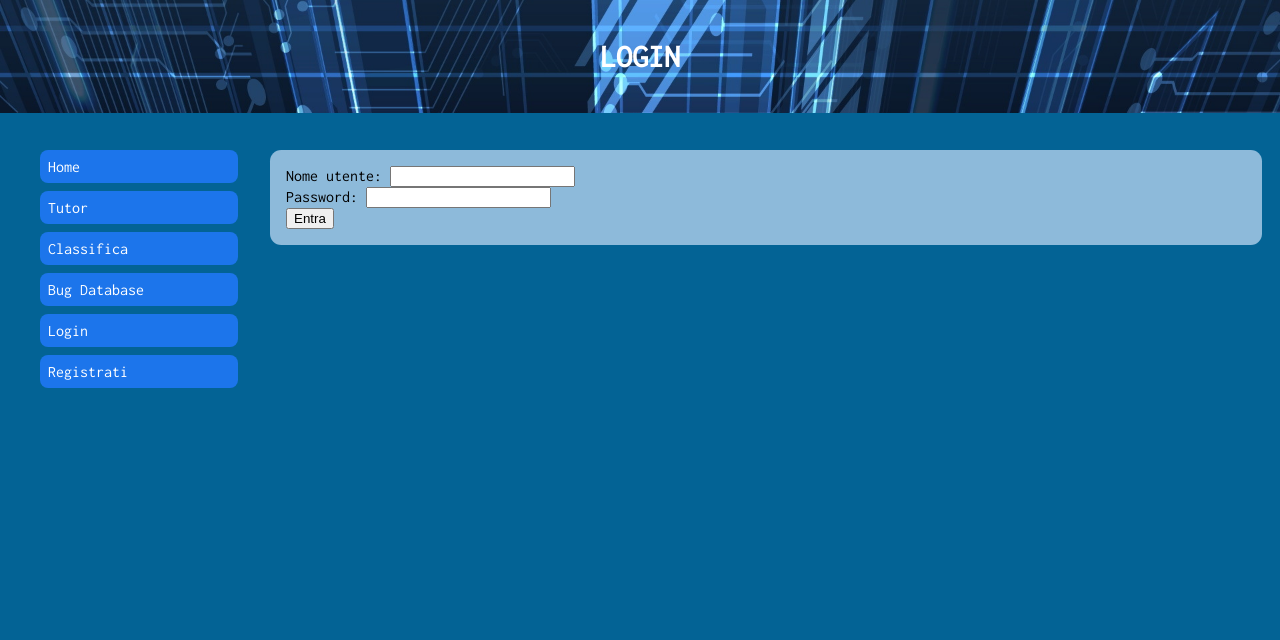
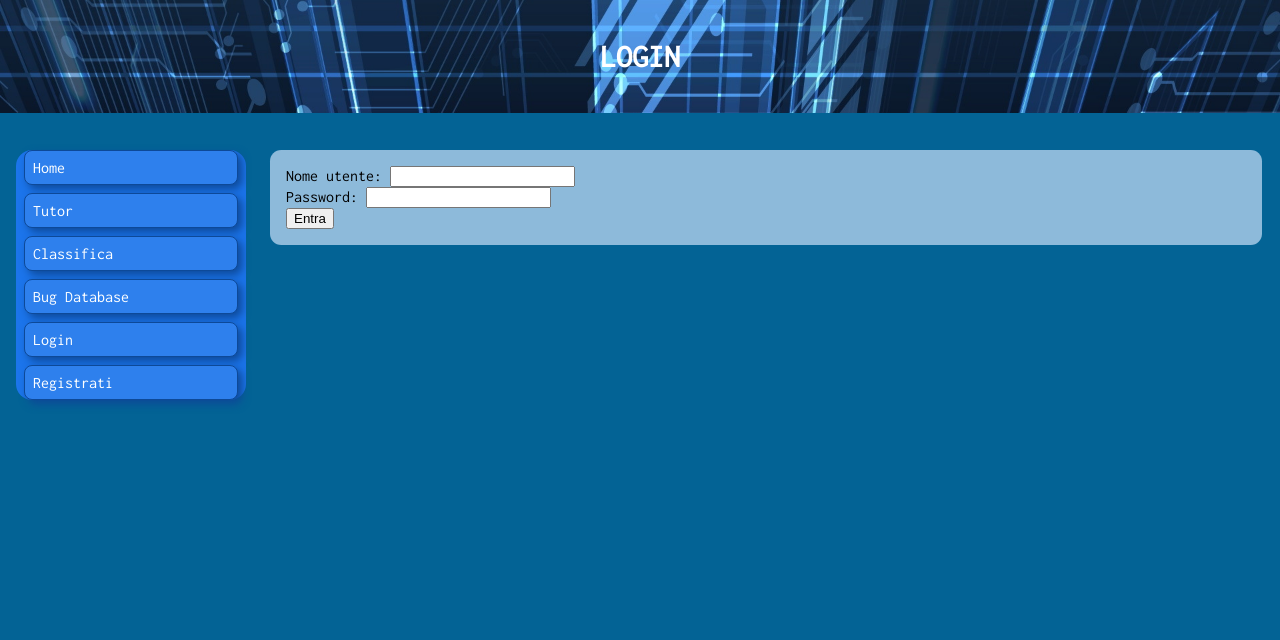
Before and after one commit to eutampieri/sitoOII, a PHP site: page /login.html in a window 1280 px wide. Shown: the top 640 px of the page. Run offline with PHP 8.4, Linux system fonts and the light colour scheme.

Commit message:
Compromesso fra i due design

```diff
--- a/res/css/stile.css
+++ b/res/css/stile.css
@@ -30,9 +30,9 @@ h1{
         width: calc(100% - 2em)!important;
         margin-right: 1em;
     }
-    /*.menuBar{
+    .menuBar{
         border-radius: .5em;
-    }*/
+    }
     .menuBar li{
         text-align: center;
         /*background-color: #1C75EB;*/
@@ -65,11 +65,8 @@ h1{
         width:1em;
         display: inline-block;
     }*/
-    /*.menuBar{
+    .menuBar{
         border-radius: 1em;
-    }*/
-    .menuBar li{
-        margin-left: 1.5em!important;
     }
 }
 .leftPart, .mainPart{
@@ -96,12 +93,14 @@ h1{
     color: white;
     padding: .5em;
     margin: .5em;
-    background-color: #1C75EB;
+    background-color: #2E80ED;
     border-radius: 0.5em;
+    border: .1em solid #0d4998;
+    box-shadow: .25em .25em .5em #0d4998;
 }
 .menuBar{
     padding: 0;
-    /*background-color: #1C75EB;*/
+    background-color: #1C75EB;
 }
 .noLnk{
     color:inherit;
```
